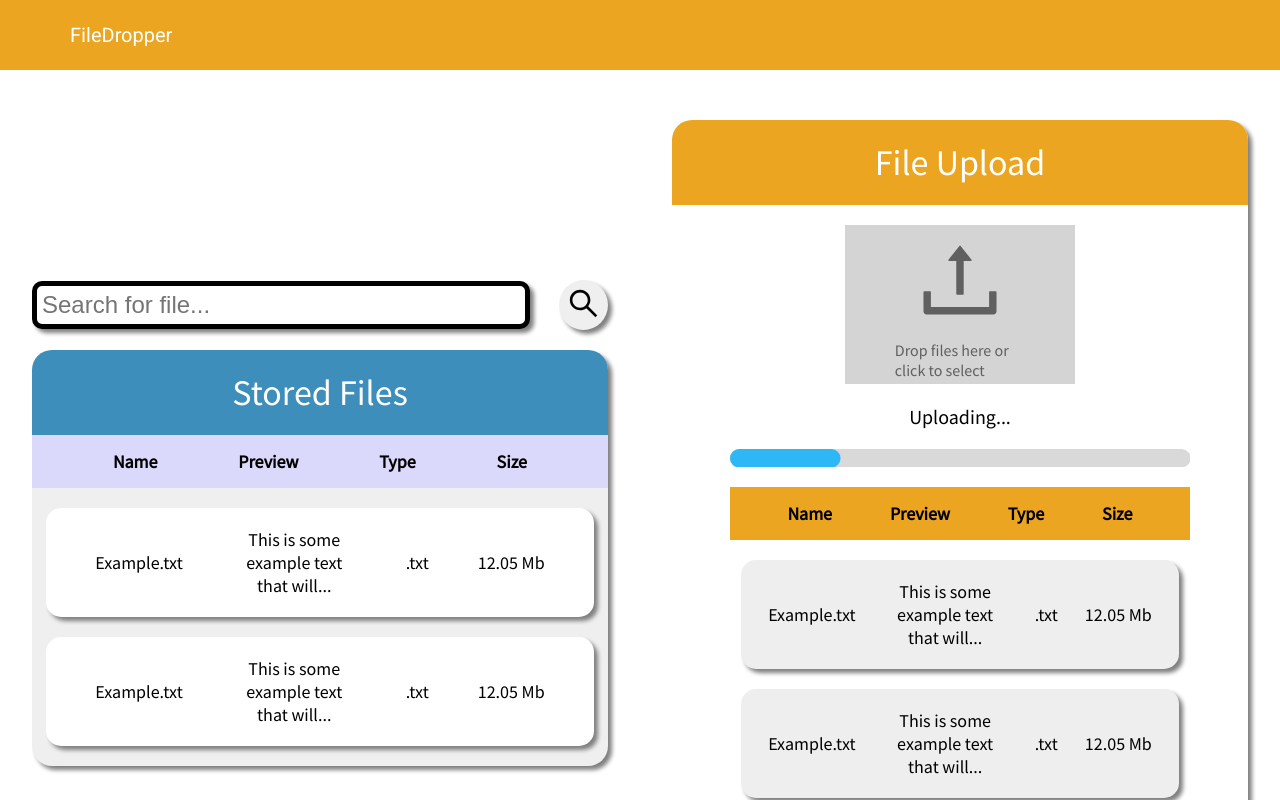
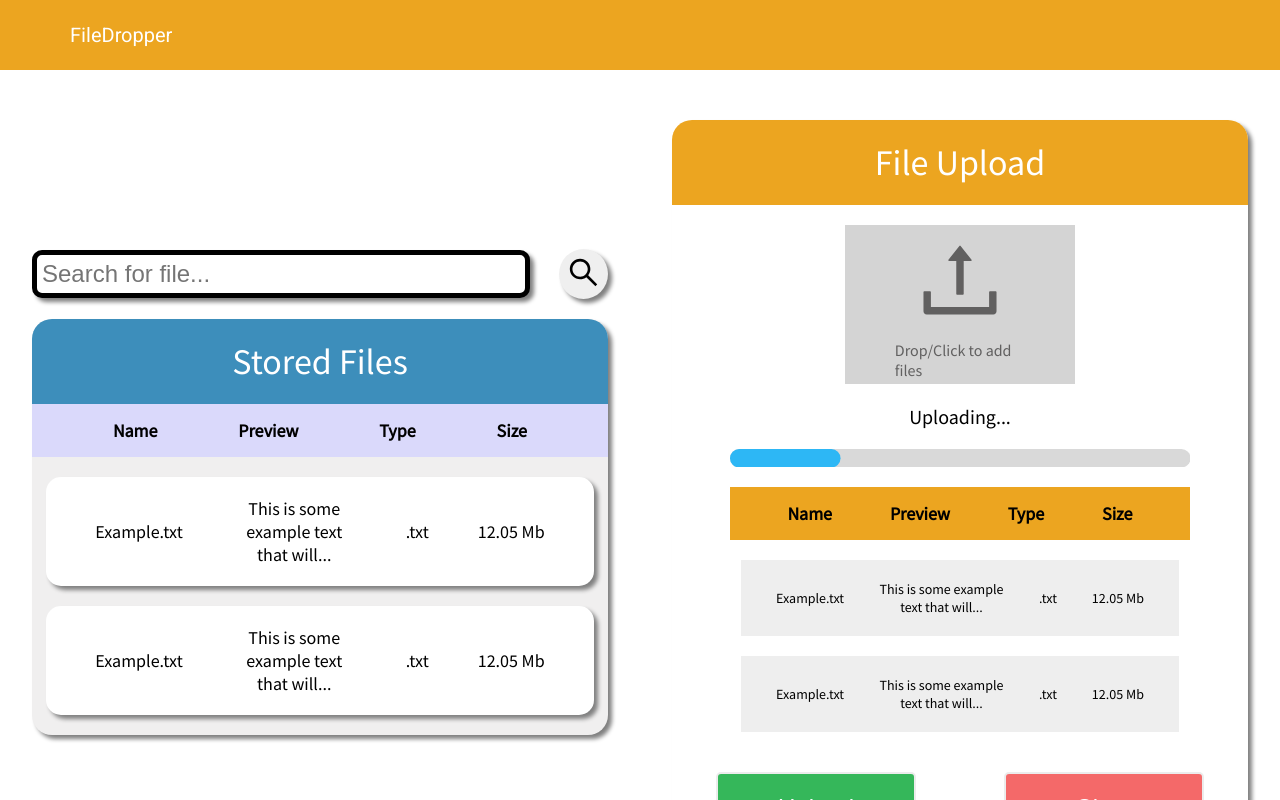
Before and after one commit to snekplex/FileDropper, a React (Create React App) app: page / in a window 1280 px wide. Shown: the top 800 px of the page. Built offline with nearby package versions, Linux system fonts and the light colour scheme.

Commit message:
Adjusted styling of form table cell

```diff
--- a/src/components/Upload/UploadForm.js
+++ b/src/components/Upload/UploadForm.js
@@ -32,7 +32,7 @@ function UploadForm() {
                 <AiOutlineUpload
                   className="upload-icon">
                 </AiOutlineUpload>
-                Drop files here or click to select
+                Drop/Click to add files
               </div>
           }
         </div>
--- a/src/scss/Upload/UploadForms.scss
+++ b/src/scss/Upload/UploadForms.scss
@@ -96,12 +96,10 @@
                     justify-content: space-evenly;
                     width: 95%;
                     height: 100%;
-                    font-size: 18px;
+                    font-size: 14px;
                     padding: 20px 0px;
                     margin-bottom: 20px;
-                    border-radius: 15px;
                     background: #EEEEEE;
-                    box-shadow: 4px 4px 4px #808080;
                     cursor: pointer;
 
                     .cell-file-preview {
@@ -134,6 +132,7 @@
             border-radius: 5px;
             color: #ffffff;
             cursor: pointer;
+            border: 2px solid #ececec;
         }
 
         .form-footer-btn.upload-btn {
```
